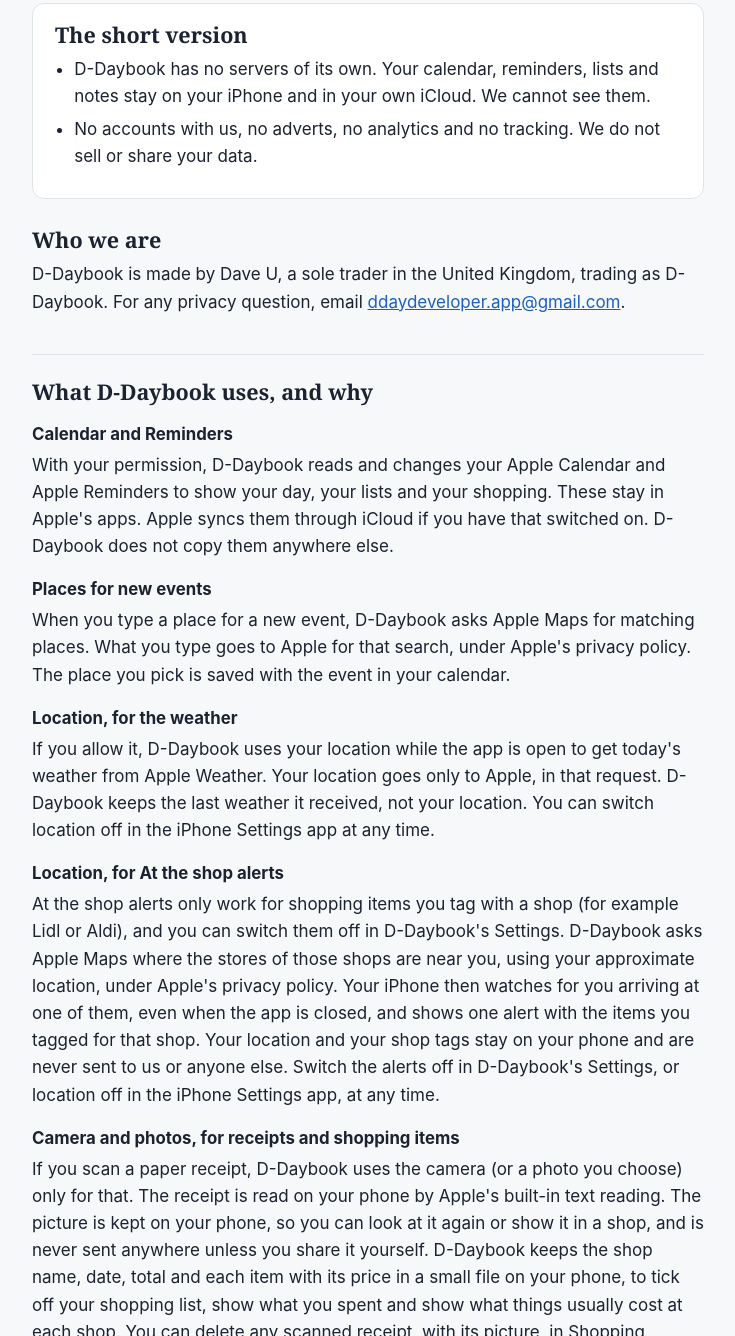
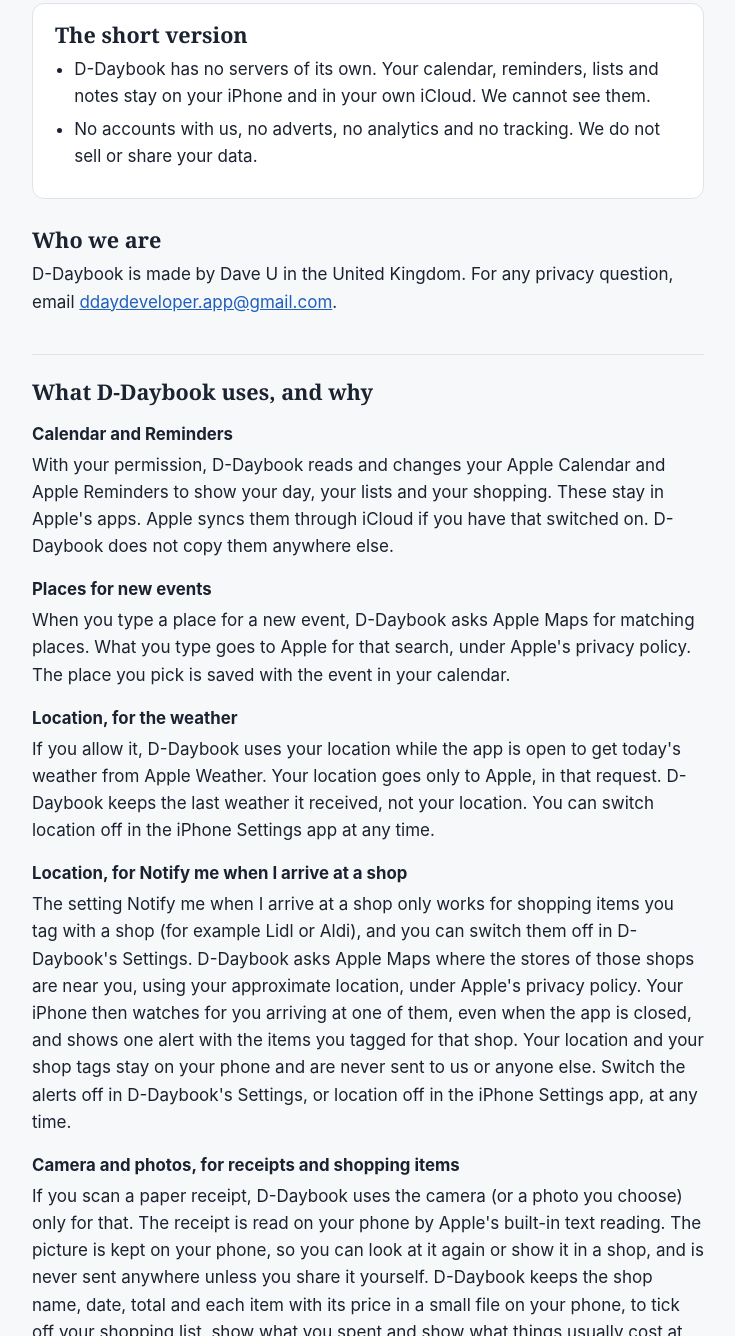
Before and after one commit to D-DayDeveloper/D-DayDeveloper.github.io, a plain HTML site: page privacy.html in a window 1280 px wide. Shown: the part 235-1571 px from the top of the page, without its empty margins (272-1007 px from the left). Drawn offline with Linux system fonts and the light colour scheme.

Commit message:
Privacy page: real setting name, no sole trader

```diff
--- a/privacy.html
+++ b/privacy.html
@@ -51,7 +51,7 @@
 
   <section>
     <h2>Who we are</h2>
-    <p>D-Daybook is made by Dave U, a sole trader in the United Kingdom, trading as D-Daybook. For any privacy question, email <a href="mailto:ddaydeveloper.app@gmail.com">ddaydeveloper.app@gmail.com</a>.</p>
+    <p>D-Daybook is made by Dave U in the United Kingdom. For any privacy question, email <a href="mailto:ddaydeveloper.app@gmail.com">ddaydeveloper.app@gmail.com</a>.</p>
   </section>
 
   <section>
@@ -67,8 +67,8 @@
     <h3>Location, for the weather</h3>
     <p>If you allow it, D-Daybook uses your location while the app is open to get today's weather from Apple Weather. Your location goes only to Apple, in that request. D-Daybook keeps the last weather it received, not your location. You can switch location off in the iPhone Settings app at any time.</p>
 
-    <h3>Location, for At the shop alerts</h3>
-    <p>At the shop alerts only work for shopping items you tag with a shop (for example Lidl or Aldi), and you can switch them off in D-Daybook's Settings. D-Daybook asks Apple Maps where the stores of those shops are near you, using your approximate location, under Apple's privacy policy. Your iPhone then watches for you arriving at one of them, even when the app is closed, and shows one alert with the items you tagged for that shop. Your location and your shop tags stay on your phone and are never sent to us or anyone else. Switch the alerts off in D-Daybook's Settings, or location off in the iPhone Settings app, at any time.</p>
+    <h3>Location, for Notify me when I arrive at a shop</h3>
+    <p>The setting Notify me when I arrive at a shop only works for shopping items you tag with a shop (for example Lidl or Aldi), and you can switch them off in D-Daybook's Settings. D-Daybook asks Apple Maps where the stores of those shops are near you, using your approximate location, under Apple's privacy policy. Your iPhone then watches for you arriving at one of them, even when the app is closed, and shows one alert with the items you tagged for that shop. Your location and your shop tags stay on your phone and are never sent to us or anyone else. Switch the alerts off in D-Daybook's Settings, or location off in the iPhone Settings app, at any time.</p>
 
     <h3>Camera and photos, for receipts and shopping items</h3>
     <p>If you scan a paper receipt, D-Daybook uses the camera (or a photo you choose) only for that. The receipt is read on your phone by Apple's built-in text reading. The picture is kept on your phone, so you can look at it again or show it in a shop, and is never sent anywhere unless you share it yourself. D-Daybook keeps the shop name, date, total and each item with its price in a small file on your phone, to tick off your shopping list, show what you spent and show what things usually cost at each shop. You can delete any scanned receipt, with its picture, in Shopping, Spending. You can also put a photo on a shopping item (taken with the camera or chosen from your photos); it is shrunk and kept on your phone; only a short link to it is added to the item in Apple Reminders. If you invite people to share the photos on a shopping list, that list's photos are also kept in an iCloud space that only those people can see (Apple's iCloud sharing; D-Daybook has no server). Lists with nobody invited keep their photos on your phone. If you scan a product's barcode to add it, the barcode is read on your phone and only the barcode number is sent to Open Food Facts (a free, open product database) to find the product's name.</p>
```
